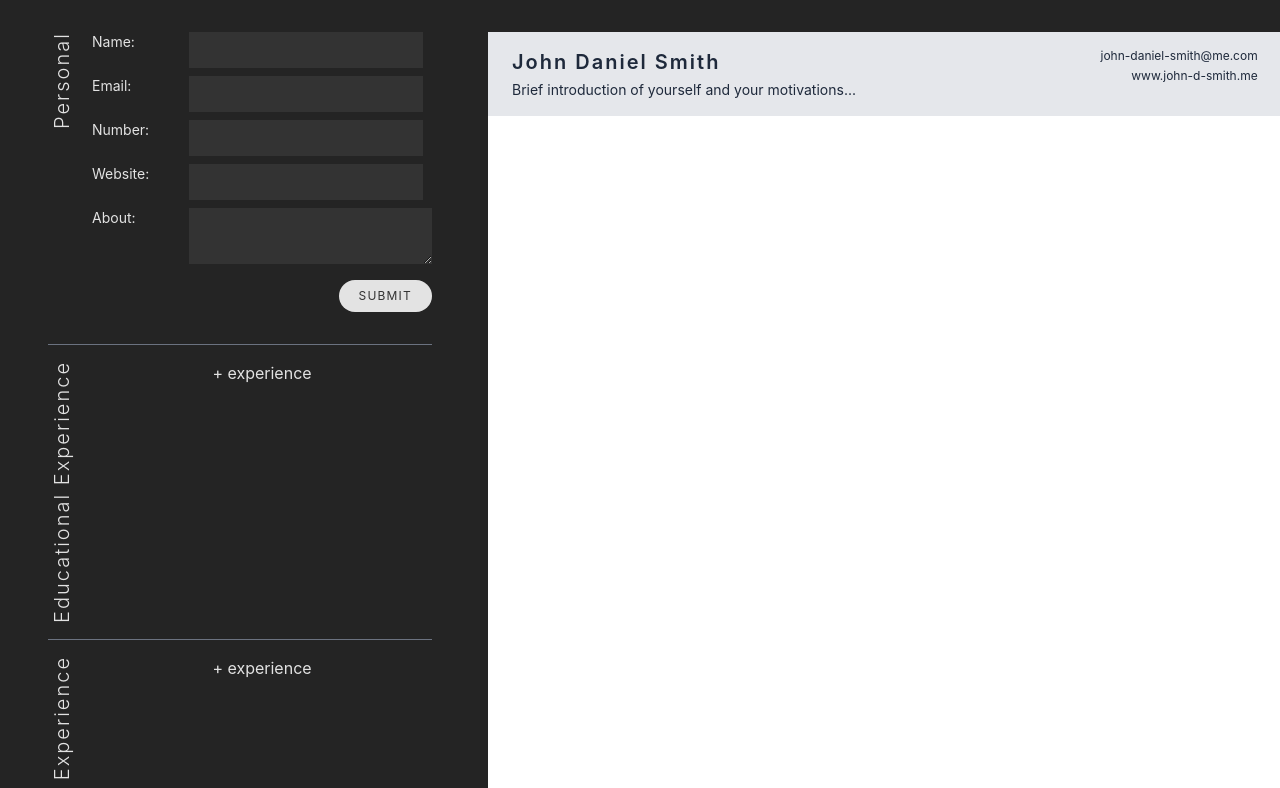
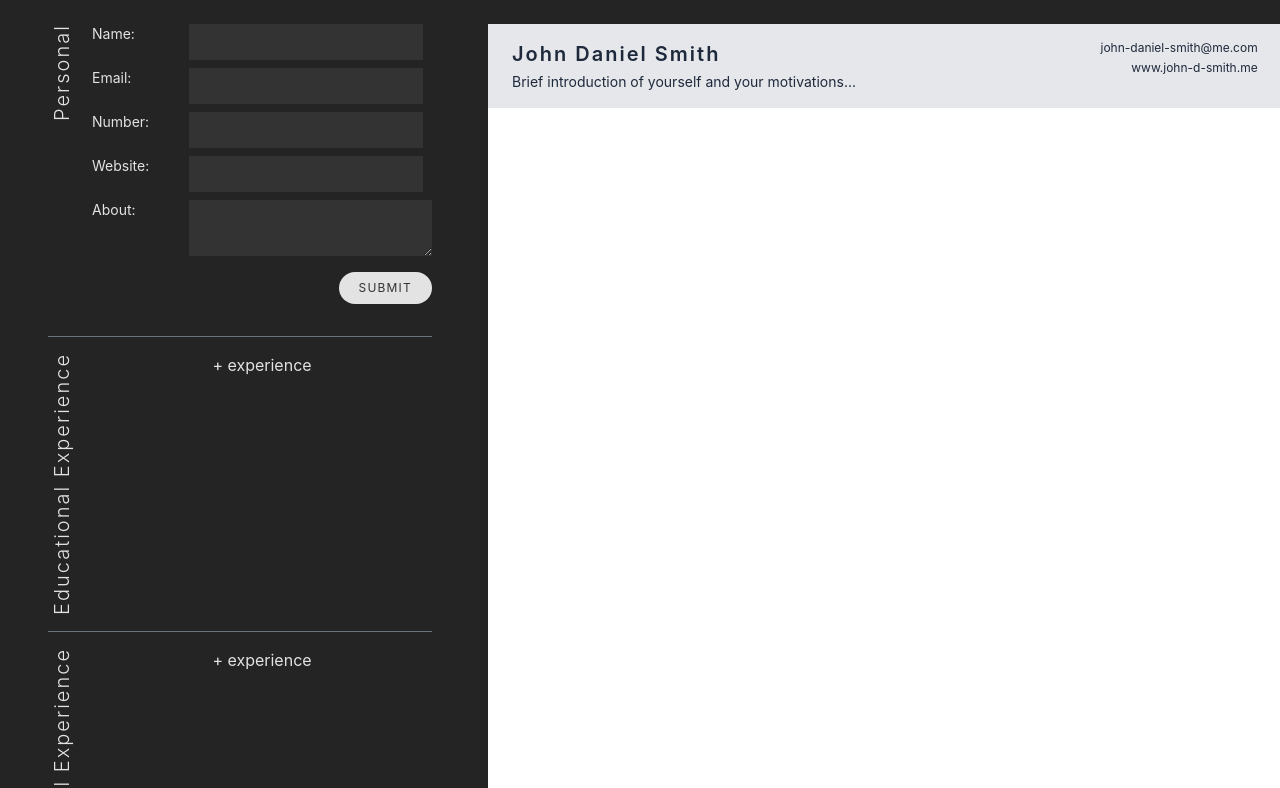
Before and after one commit to owen-addison/odin-react-cv-app, a React (Vite) app: page / in a window 1280 px wide. Shown: the top 788 px of the page. Built offline with nearby package versions, Linux system fonts and the light colour scheme.

Commit message:
[style] Change top and bottom padding of root

```diff
--- a/src/App.css
+++ b/src/App.css
@@ -3,7 +3,8 @@
   max-width: 1400px;
   margin-left: 2rem;
   margin-right: 2rem;
-  padding-top: 2rem;
+  padding-top: 1.5rem;
+  padding-bottom: 1.5rem;
   padding-left: 1rem;
   text-align: center;
 }
```
